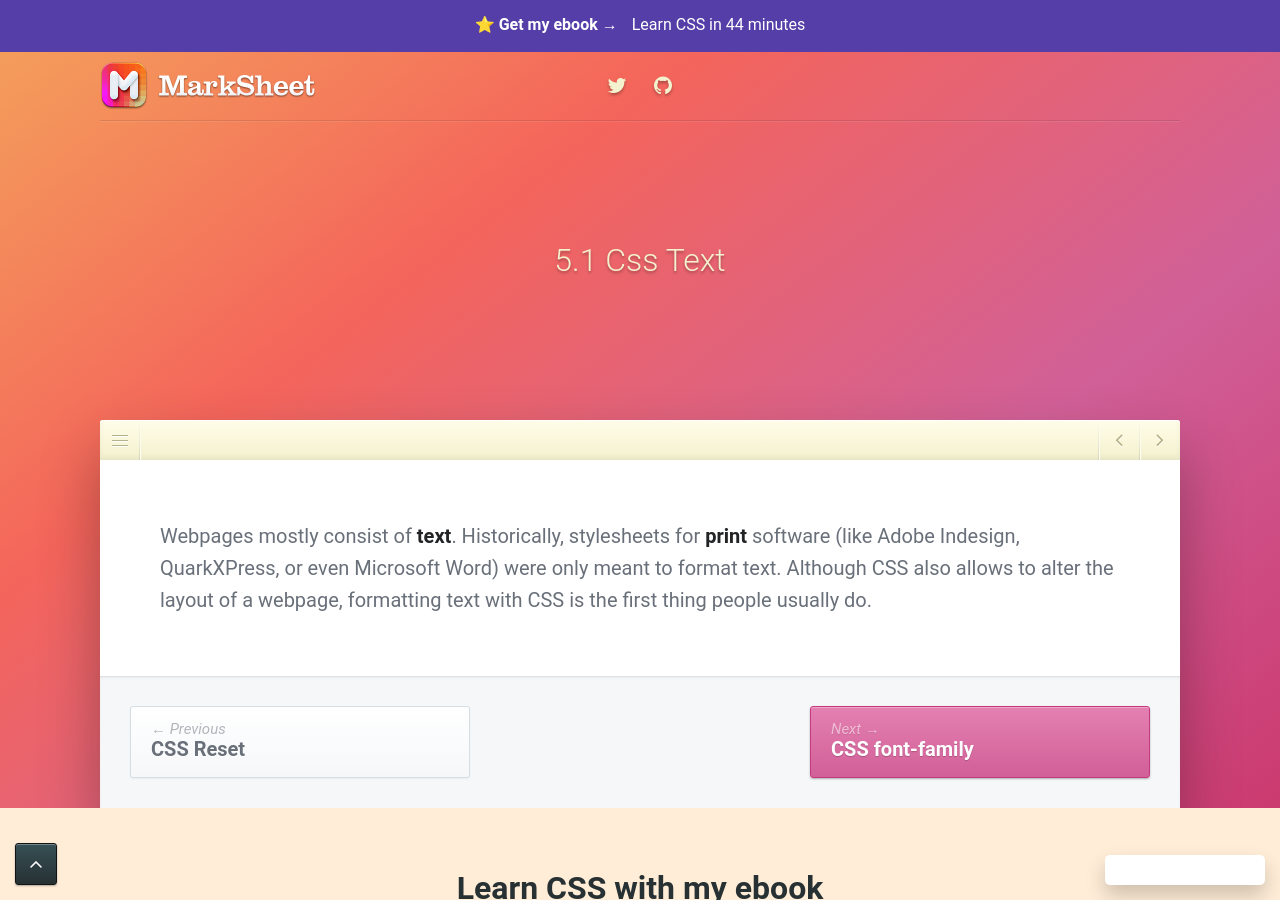
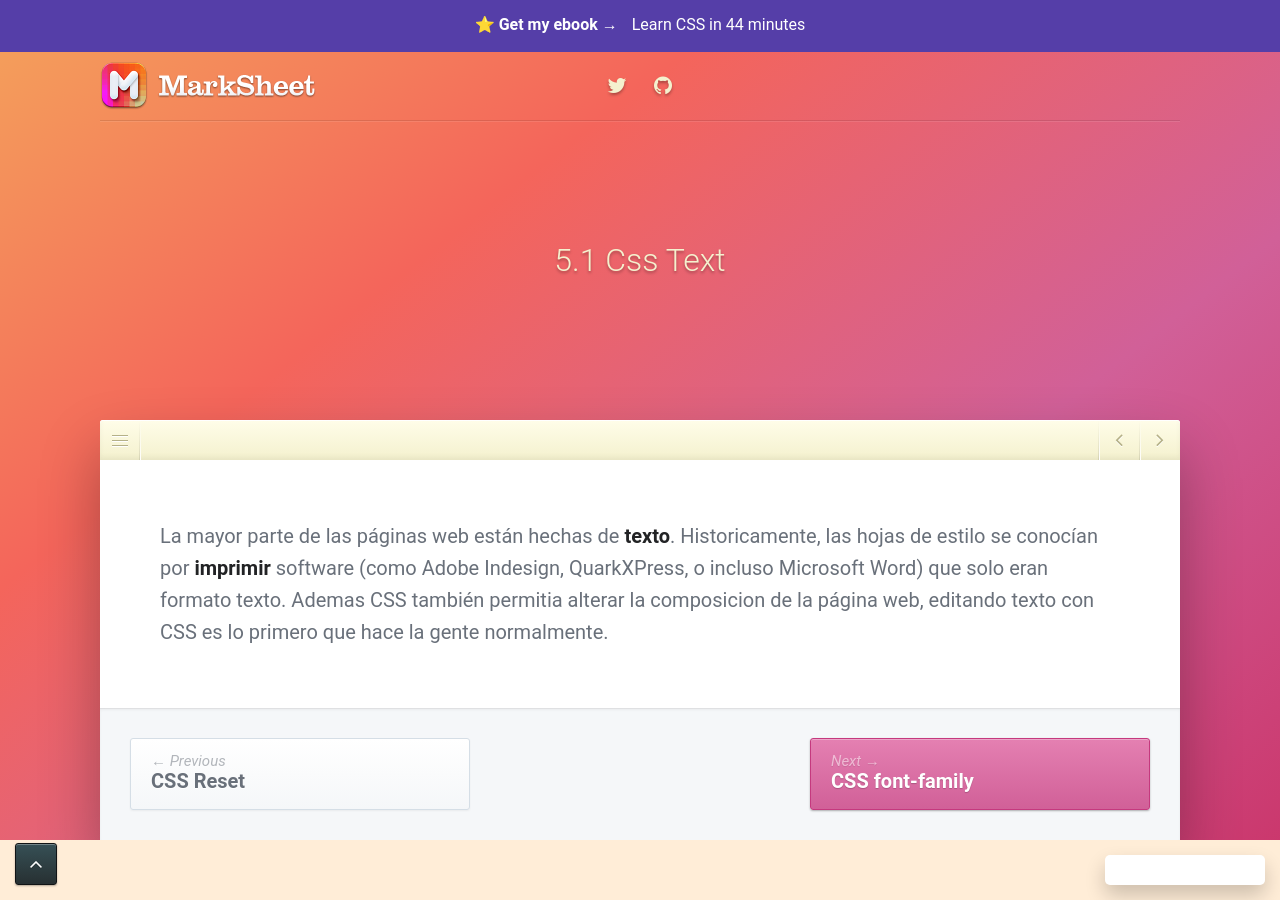
Before and after one commit to jgthms/marksheet, a Jekyll site: the page built from _posts/2015-05-01-css-text.md, in a window 1280 px wide and 900 px high. Built offline with Jekyll 4.4.1, drawn with Linux system fonts in a browser that asks for light colours; nearby versions of some CDN libraries; our own code applies the rules of GitHub Pages for plain Markdown files; a script that is not in the unit is left out; comment, search, counter and statistics services are not loaded.

Commit message:
number30 puto

```diff
--- a/_posts/2015-05-01-css-text.md
+++ b/_posts/2015-05-01-css-text.md
@@ -5,4 +5,4 @@ subtitulo: "La web es <Fuerte>90% texto</Fuerte>, vamos a estilarlo"
 seccion: css
 ---
 
-Webpages mostly consist of **text**. Historically, stylesheets for **print** software (like Adobe Indesign, QuarkXPress, or even Microsoft Word) were only meant to format text. Although CSS also allows to alter the layout of a webpage, formatting text with CSS is the first thing people usually do.
+La mayor parte de las páginas web están hechas de  **texto**. Historicamente, las hojas de estilo se conocían por **imprimir** software (como Adobe Indesign, QuarkXPress, o incluso Microsoft Word) que solo eran formato texto. Ademas CSS también permitia alterar la composicion de la página web, editando texto con CSS es lo primero que hace la gente normalmente.
```
